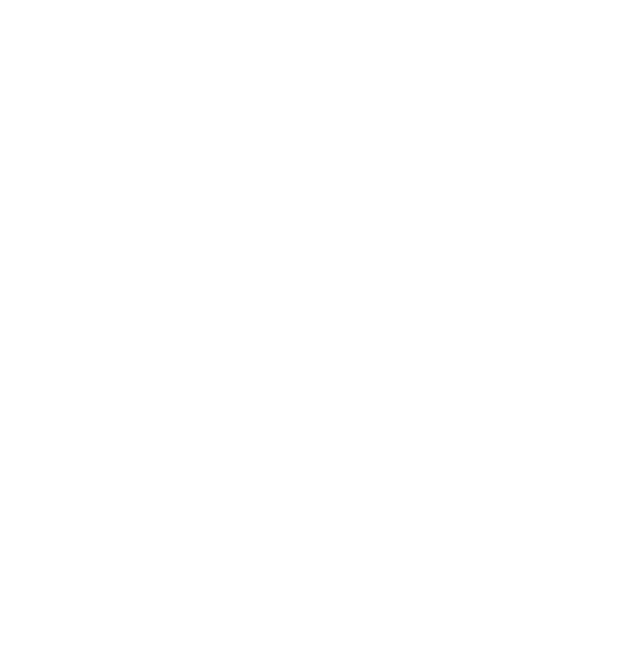
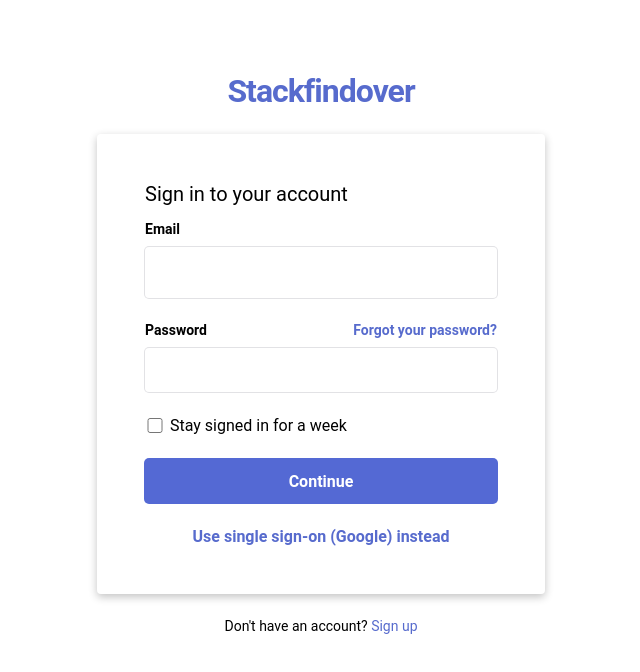
Before and after one commit to LigthWarrior/testTask-eKreative, a plain HTML site: page 2/index.html in a window 1280 px wide. Shown: the whole page, without its empty margins (319-959 px from the left). Drawn offline with Linux system fonts and the light colour scheme.

Commit message:
made a form

```diff
--- a/2/index.html
+++ b/2/index.html
@@ -4,9 +4,40 @@
     <meta charset="UTF-8">
     <meta http-equiv="X-UA-Compatible" content="IE=edge">
     <meta name="viewport" content="width=device-width, initial-scale=1.0">
-    <title>Document</title>
+    <link rel="stylesheet" href="style.css">
+    <title>Form</title>
 </head>
 <body>
-
+    <div class="wrapper">
+        <h1 class="header">
+            <a class="decoration-link" href="#">Stackfindover</a>
+        </h1>
+        <form class="form">
+            <span class="title-form">Sign in to your account</span>
+            <div class="padding-bottom">
+                <label class="margin-bottom input-link-label" for="email">Email</label>
+                <input class="field-input padding-bottom" type="email" name="email">
+            </div>
+            <div class="padding-bottom">
+                <div class="flex-container">
+                    <label class="margin-bottom input-link-label" for="password">Password</label>
+                    <a class="decoration-link input-link-label" href="https://www.google.com">Forgot your password?</a>
+                </div>
+                <input class="field-input" type="password" name="password">
+            </div>
+            <div class="padding-bottom field-checkbox">
+                <label for="checkbox">
+                <input type="checkbox" name="checkbox">Stay signed in for a week
+                </label>
+            </div>
+            <div class="padding-bottom">
+                <input class="field-input field-submit" type="submit" name="submit" value="Continue">
+            </div>
+            <a class="decoration-link sing-on-link" href="https://www.google.com/maps">Use single sign-on (Google) instead</a>
+        </form>
+        <div class="footer-link padding-top">
+            <span>Don't have an account? <a class="decoration-link" href="https://www.facebook.com">Sign up</a></span>
+        </div>
+    </div>
 </body>
 </html>
--- a/2/style.css
+++ b/2/style.css
@@ -0,0 +1,104 @@
+* {
+  padding: 0;
+  margin: 0;
+  box-sizing: border-box;
+  font-family: Roboto, sans-serif;
+}
+
+.wrapper {
+  display: flex;
+  flex-direction: column;
+  justify-content: center;
+}
+
+.header {
+  letter-spacing: -1px;
+  display: flex;
+  justify-content: center;
+  padding-top: 72px;
+  padding-bottom: 24px;
+}
+
+.decoration-link {
+  color: #576BCD;
+  text-decoration-line: none;
+}
+
+.form {
+  margin: 0 auto;
+  padding: 48px;
+  width: 448px;
+  border-radius: 4px;
+  box-shadow: rgba(0, 0, 0, 0.24) 0 3px 8px 0;
+}
+
+.title-form {
+  padding-bottom: 15px;
+  display: block;
+  font-size: 20px;
+}
+
+.flex-container {
+  display: flex;
+  justify-content: space-between;
+}
+
+.field-input {
+  font-size: 16px;
+  padding: 8px 16px;
+  width: 100%;
+  min-height: 44px;
+  border: none;
+  border-radius: 4px;
+  outline-color: #aab4e4;
+  box-shadow: rgb(226, 226, 229) 0 0 0 1px;
+}
+
+.field-submit {
+  background-color: #5469d4;
+  box-shadow: rgb(84, 105, 212) 0 0 0 1px;
+  color: #fff;
+  font-weight: 600;
+  cursor: pointer;
+}
+
+.input-link-label {
+  font-size: 14px;
+  font-weight: 600;
+  display: block;
+}
+
+.field-checkbox input {
+  width: 20px;
+  height: 15px;
+  margin-right: 5px;
+}
+
+.field-checkbox label {
+  display: flex;
+  align-items: center;
+}
+
+.sing-on-link {
+  display: block;
+  text-align: center;
+  font-weight: 600;
+}
+
+.footer-link span {
+  display: block;
+  font-size: 14px;
+  text-align: center;
+}
+
+.margin-bottom {
+  margin-bottom: 10px;
+}
+
+.padding-bottom {
+  padding-bottom: 24px;
+}
+
+.padding-top {
+  padding-top: 24px;
+}
```
